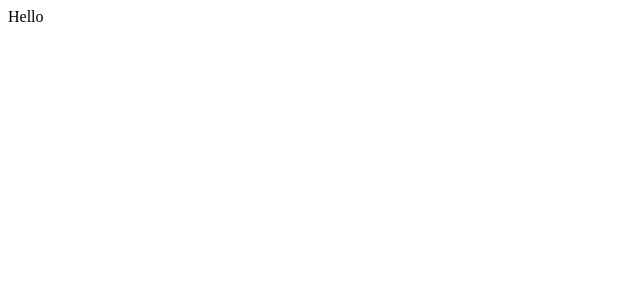
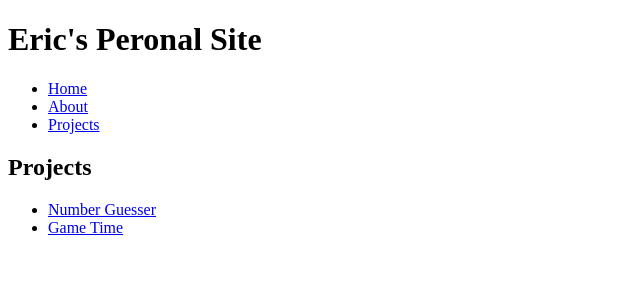
Before and after one commit to esayler/personal-site-react, a React app: page /projects in a window 1280 px wide. Shown: the top 300 px of the page, without its empty margins (0-640 px from the left). Built offline with nearby package versions, Linux system fonts and the light colour scheme.

Commit message:
basic page layout, fix HMR to work with Router

```diff
--- a/package.json
+++ b/package.json
@@ -4,7 +4,7 @@
   "description": "a personal portfolio website in React",
   "main": "./src/index.jsx",
   "scripts": {
-    "start": "webpack-dev-server --progress",
+    "start": "webpack-dev-server --progress --history-api-fallback",
     "build": "webpack",
     "watch": "webpack --progress --watch",
     "lint": "standard"
--- a/public/index.html
+++ b/public/index.html
@@ -7,7 +7,7 @@
   <title>Personal Site React</title>
 </head>
 <body>
-  <div id="app"></div>
+  <div id="root"></div>
   <script src="bundle.js"></script>
 </body>
 </html>
--- /dev/null
+++ b/src/components/About.jsx
@@ -0,0 +1,9 @@
+import React from 'react'
+
+const About = () => {
+  return (
+    <div>About Me</div>
+  )
+}
+
+export default About
--- a/src/components/App.jsx
+++ b/src/components/App.jsx
@@ -1,4 +1,6 @@
 import React from 'react'
+import NavLink from './NavLink'
+import { IndexLink } from 'react-router'
 
 export default class App extends React.Component {
   constructor () {
@@ -9,7 +11,23 @@ export default class App extends React.Component {
   }
   render () {
     return (
-      <div>Hello</div>
+      <div>
+        <h1>Eric's Peronal Site</h1>
+        <ul role='nav'>
+          <li>
+            <IndexLink to='/' activeClassName='active'>Home</IndexLink>
+          </li>
+
+          <li>
+            <NavLink to='/about' activeClassName='active'>About</NavLink>
+          </li>
+
+          <li>
+            <NavLink to='/projects' activeClassName='active'>Projects</NavLink>
+          </li>
+        </ul>
+        {this.props.children}
+      </div>
     )
   }
 }
--- /dev/null
+++ b/src/components/Home.jsx
@@ -0,0 +1,9 @@
+import React from 'react'
+
+export default class Home extends React.Component {
+  render () {
+    return (
+      <div>Home</div>
+    )
+  }
+}
--- /dev/null
+++ b/src/components/NavLink.jsx
@@ -0,0 +1,10 @@
+import React from 'react'
+import { Link } from 'react-router'
+
+const NavLink = (props) => {
+  return (
+    <Link {...props} activeClassName='active' />
+  )
+}
+
+export default NavLink
--- /dev/null
+++ b/src/components/Project.jsx
@@ -0,0 +1,11 @@
+import React from 'react'
+
+const Project = (props) => {
+  return (
+    <div>
+      <h2>{props.params.projectName}</h2>
+    </div>
+  )
+}
+
+export default Project
--- /dev/null
+++ b/src/components/Projects.jsx
@@ -0,0 +1,17 @@
+import React from 'react'
+import NavLink from './NavLink'
+
+export default class Projects extends React.Component {
+  render () {
+    return (
+      <div>
+        <h2>Projects</h2>
+        <ul>
+          <li><NavLink to='/projects/number-guesser'>Number Guesser</NavLink></li>
+          <li><NavLink to='/projects/game-time'>Game Time</NavLink></li>
+        </ul>
+        {this.props.children}
+      </div>
+    )
+  }
+}
--- /dev/null
+++ b/src/components/Root.jsx
@@ -0,0 +1,21 @@
+import React from 'react'
+import { Router, Route, browserHistory, IndexRoute } from 'react-router'
+import App from './App'
+import Projects from './Projects'
+import Project from './Project'
+import About from './About'
+import Home from './Home'
+
+export default function Root () {
+  return (
+    <Router history={browserHistory}>
+      <Route path='/' component={App}>
+        <IndexRoute component={Home} />
+        <Route path='/projects' component={Projects}>
+          <Route path='/projects/:projectName' component={Project} />
+        </Route>
+        <Route path='/about' component={About} />
+      </Route>
+    </Router>
+  )
+}
--- a/src/index.jsx
+++ b/src/index.jsx
@@ -2,21 +2,23 @@ import React from 'react'
 import ReactDOM from 'react-dom'
 import { AppContainer } from 'react-hot-loader'
 import App from './components/App'
+import Root from './components/Root'
 
-const render = (Component) => {
-  ReactDOM.render(
-    <AppContainer>
-      <Component />
-    </AppContainer>,
-    document.getElementById('app')
-  )
-}
-
-render(App)
+const rootElement = document.getElementById('root')
+ReactDOM.render(
+  <AppContainer>
+    <Root />
+  </AppContainer>,
+  rootElement
+)
 
 if (module.hot) {
   module.hot.accept('./components/App', () => {
-    const NewApp = require('./components/App').default
-    render(NewApp)
+    ReactDOM.render(
+      <AppContainer>
+        <Root />
+      </AppContainer>,
+      rootElement
+    )
   })
 }
```
